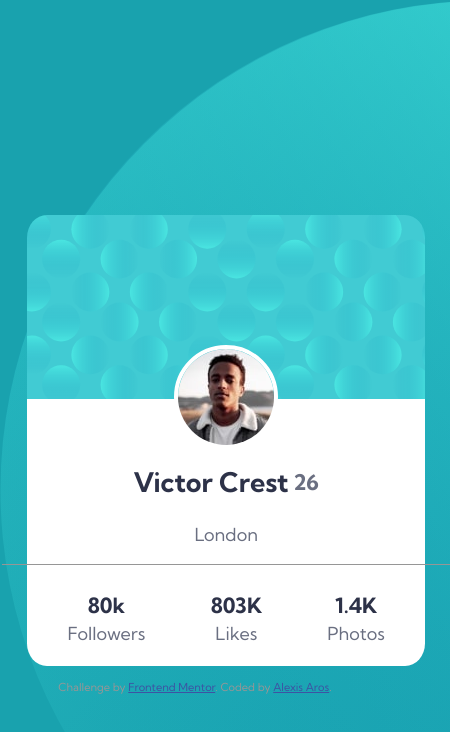
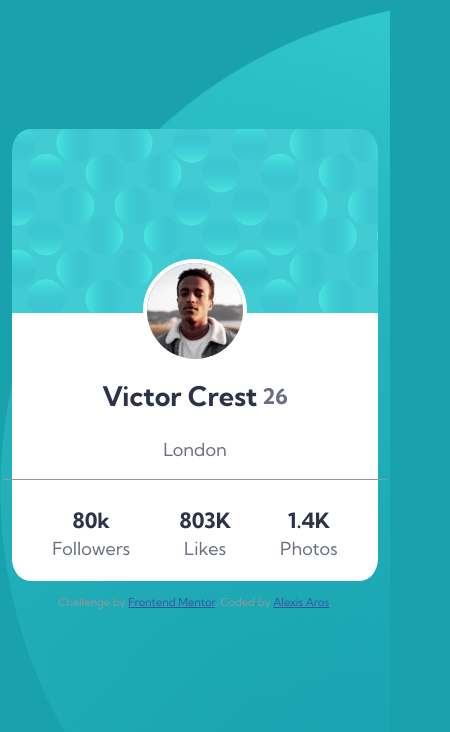
Before and after one commit to lex-marie790/Profile-Card-FM-Challenge, a plain HTML site: page App/index.html in a window 390 px wide. Shown: the whole page, 450 px wide, since content can reach past the window. Drawn offline with Linux system fonts and the light colour scheme.

Commit message:
small edits to media queueries

```diff
--- a/App/scss1/_globals.scss
+++ b/App/scss1/_globals.scss
@@ -36,10 +36,9 @@ body {
     padding-bottom: 1px;
     margin-bottom: 14px;
 
-    @media screen and (max-width: 400px) {
-        width: 102%;
-        margin-top: 55%;
-        margin-left: 7%;
+    @media screen and (max-width: 405px) {
+        width: 94%;
+        margin-top: 33%;
     }
 }
 
@@ -90,8 +89,9 @@ p {
     margin-bottom: 9px;
     padding-top: 15px;
 
-    @media screen and (max-width: 400px) {
+    @media screen and (max-width: 405px) {
         justify-content: space-evenly;
+        width: 24rem;
     }
 
 }
```
Also changed, not shown: App/scss1/styles.css, 1 other file.
